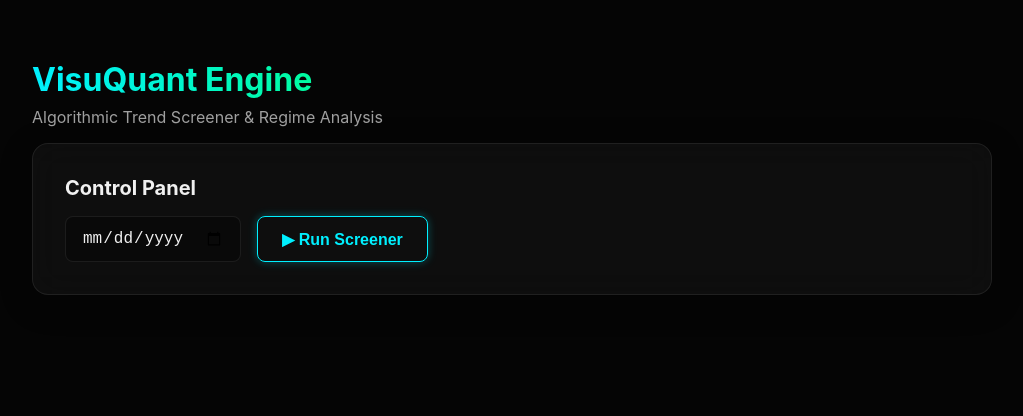
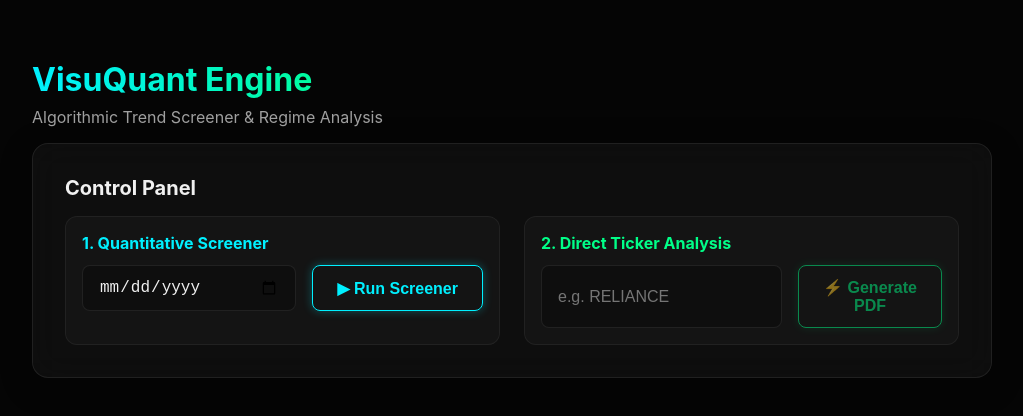
Before and after one commit to rushabhkhandhar/VisuQuant, a Next.js app in the folder visuquant_frontend/: page / in a window 1280 px wide. Shown: the top 416 px of the page, without its empty margins (128-1151 px from the left). Built offline with nearby package versions, Linux system fonts and the light colour scheme.

Commit message:
completed with phase 2 of adding the stocks with existing analysis of our visuquant apart from this added auto delete fn on backend to delete once user downloads

```diff
--- a/visuquant_frontend/src/app/page.tsx
+++ b/visuquant_frontend/src/app/page.tsx
@@ -7,6 +7,15 @@ export default function Home() {
   const [loading, setLoading] = useState(false);
   const [results, setResults] = useState<any>(null);
   const [error, setError] = useState("");
+
+  // Direct Analysis State
+  const [directTicker, setDirectTicker] = useState("");
+  const [directLoading, setDirectLoading] = useState(false);
+  const [directError, setDirectError] = useState("");
+  const [directPdfUrl, setDirectPdfUrl] = useState("");
+
+  // Table Analysis State
+  const [analysisStatus, setAnalysisStatus] = useState<Record<string, {loading: boolean, url?: string, error?: string}>>({});
 
   const runScreener = async () => {
     setLoading(true);
@@ -34,6 +43,45 @@ export default function Home() {
     }
   };
 
+  const generateReport = async (symbol: string, isDirect: boolean = false) => {
+    if (isDirect) {
+      setDirectLoading(true);
+      setDirectError("");
+      setDirectPdfUrl("");
+    } else {
+      setAnalysisStatus(prev => ({...prev, [symbol]: { loading: true }}));
+    }
+
+    try {
+      const res = await fetch("http://localhost:8000/api/analyze", {
+        method: "POST",
+        headers: { "Content-Type": "application/json" },
+        body: JSON.stringify({ symbol })
+      });
+
+      const data = await res.json();
+      if (!res.ok || data.status === "error") {
+        throw new Error(data.message || "Failed to generate report");
+      }
+
+      if (isDirect) {
+        setDirectPdfUrl(data.pdf_url);
+      } else {
+        setAnalysisStatus(prev => ({...prev, [symbol]: { loading: false, url: data.pdf_url }}));
+      }
+    } catch (err: any) {
+      if (isDirect) {
+        setDirectError(err.message || "An error occurred");
+      } else {
+        setAnalysisStatus(prev => ({...prev, [symbol]: { loading: false, error: err.message || "Error" }}));
+      }
+    } finally {
+      if (isDirect) {
+        setDirectLoading(false);
+      }
+    }
+  };
+
   return (
     <div className="page-container">
       <div className="flex-between mb-4">
@@ -51,23 +99,72 @@ export default function Home() {
 
       <div className="glass-panel mb-4">
         <h2 style={{ margin: '0 0 16px 0', fontSize: '20px' }}>Control Panel</h2>
+
+        <div style={{ display: 'grid', gridTemplateColumns: '1fr 1fr', gap: '24px' }}>
+          {/* Screener Section */}
+          <div style={{ padding: '16px', background: 'rgba(255,255,255,0.03)', borderRadius: '12px', border: '1px solid rgba(255,255,255,0.05)' }}>
+            <h3 style={{ margin: '0 0 12px 0', fontSize: '16px', color: 'var(--accent-cyan)' }}>1. Quantitative Screener</h3>
             <div className="flex gap-4">
               <input
                 type="date"
                 className="input-glass"
                 value={date}
                 onChange={(e) => setDate(e.target.value)}
-            placeholder="YYYY-MM-DD (Leave blank for today)"
+                placeholder="YYYY-MM-DD"
+                style={{ flex: 1 }}
               />
               <button
                 className="btn-primary"
                 onClick={runScreener}
                 disabled={loading}
               >
-            {loading ? <span className="loader"></span> : '▶'} {loading ? 'Running Screen...' : 'Run Screener'}
+                {loading ? <span className="loader"></span> : '▶'} {loading ? 'Scanning...' : 'Run Screener'}
               </button>
             </div>
-        {error && <p className="text-danger mt-4">{error}</p>}
+            {error && <p className="text-danger mt-4" style={{ fontSize: '14px' }}>{error}</p>}
+          </div>
+
+          {/* Direct Analysis Section */}
+          <div style={{ padding: '16px', background: 'rgba(255,255,255,0.03)', borderRadius: '12px', border: '1px solid rgba(255,255,255,0.05)' }}>
+            <h3 style={{ margin: '0 0 12px 0', fontSize: '16px', color: 'var(--success)' }}>2. Direct Ticker Analysis</h3>
+            <div className="flex gap-4">
+              <input
+                type="text"
+                className="input-glass"
+                value={directTicker}
+                onChange={(e) => {
+                  setDirectTicker(e.target.value.toUpperCase());
+                  setDirectPdfUrl("");
+                }}
+                placeholder="e.g. RELIANCE"
+                style={{ flex: 1 }}
+              />
+
+              {directPdfUrl ? (
+                <a
+                  href={directPdfUrl}
+                  download
+                  target="_blank"
+                  rel="noreferrer"
+                  className="btn-primary flex-center"
+                  style={{ borderColor: 'var(--success)', color: 'var(--success)', boxShadow: '0 0 10px rgba(0, 255, 136, 0.4)', background: 'rgba(0, 255, 136, 0.1)', textDecoration: 'none' }}
+                >
+                  ⬇️ Download PDF
+                </a>
+              ) : (
+                <button
+                  className="btn-primary"
+                  onClick={() => generateReport(directTicker, true)}
+                  disabled={directLoading || !directTicker}
+                  style={{ borderColor: 'var(--success)', color: 'var(--success)', boxShadow: '0 0 10px rgba(0, 255, 136, 0.2)' }}
+                >
+                  {directLoading ? <span className="loader" style={{ borderTopColor: 'var(--success)' }}></span> : '⚡'} {directLoading ? 'Analyzing...' : 'Generate PDF'}
+                </button>
+              )}
+            </div>
+            {directError && <p className="text-danger mt-4" style={{ fontSize: '14px' }}>{directError}</p>}
+          </div>
+        </div>
       </div>
 
       {results && (
@@ -82,17 +179,40 @@ export default function Home() {
                   <th>Composite Score</th>
                   <th>Trigger</th>
                   <th>Trend Status</th>
+                  <th style={{ textAlign: 'center' }}>Action</th>
                 </tr>
               </thead>
               <tbody>
-                {results.candidates.map((c: any, idx: number) => (
+                {results.candidates.map((c: any, idx: number) => {
+                  const status = analysisStatus[c.symbol];
+
+                  return (
                     <tr key={idx}>
                       <td style={{ fontWeight: 600, color: 'var(--text-primary)' }}>{c.symbol}</td>
                       <td className="text-cyan">{c.score !== undefined ? c.score.toFixed(1) : '-'}</td>
                       <td>{c.trigger_type}</td>
                       <td className="text-success">{c.metrics?.trend_up_days} Days UP</td>
+                      <td style={{ textAlign: 'center' }}>
+                        {status?.url ? (
+                          <a href={status.url} download target="_blank" rel="noreferrer" style={{ color: 'var(--success)', textDecoration: 'none', fontWeight: 600, display: 'inline-flex', alignItems: 'center', gap: '4px' }}>
+                            ⬇️ Download PDF
+                          </a>
+                        ) : status?.error ? (
+                          <span className="text-danger" style={{ fontSize: '14px' }}>{status.error}</span>
+                        ) : (
+                          <button
+                            className="btn-primary"
+                            style={{ padding: '6px 12px', fontSize: '13px', margin: '0 auto' }}
+                            onClick={() => generateReport(c.symbol)}
+                            disabled={status?.loading}
+                          >
+                            {status?.loading ? <span className="loader" style={{ width: '14px', height: '14px', borderWidth: '2px' }}></span> : '⚡ Deep Dive'}
+                          </button>
+                        )}
+                      </td>
                     </tr>
-                ))}
+                  );
+                })}
               </tbody>
             </table>
           ) : (
```
Also changed, not shown: 2 other files (tests, documents, lock files or other folders). Lines whose indentation alone changed are shown as unchanged.
